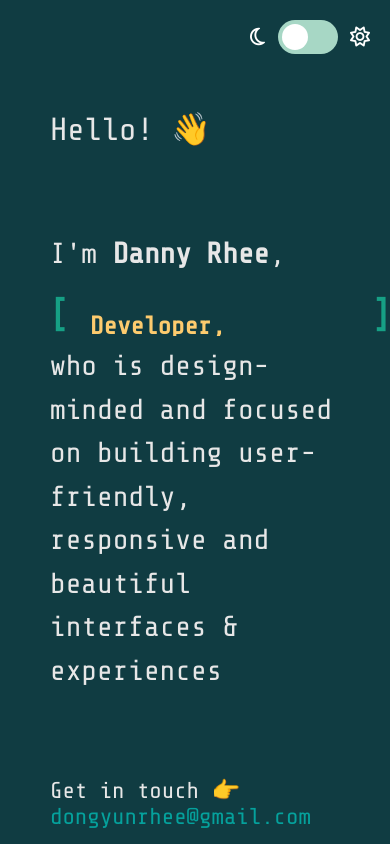
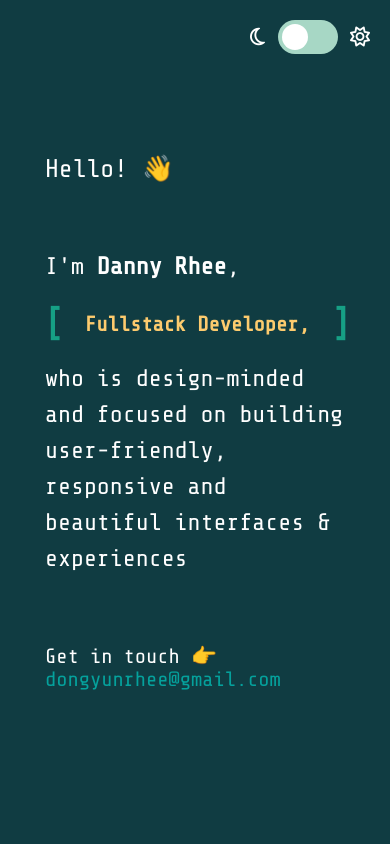
Before and after one commit to Gimorhee/portfolio-v2, a React (Create React App) app: page / in a window 390 px wide. Shown: the top 844 px of the page. Built offline with nearby package versions, Linux system fonts and the light colour scheme.

Commit message:
Edited Header responsiveness

```diff
--- a/src/css/header/header.css
+++ b/src/css/header/header.css
@@ -1,13 +1,23 @@
 .Header {
-  margin: 13vh 50px 50px 50px;
-  color: #e7e7e7;
-  height: 90vh;
+  color: #fff;
+  height: 100vh;
+  max-width: 1440px;
+  padding: 120px 95px;
+  display: -webkit-box;
+  display: -ms-flexbox;
+  display: flex;
+  -webkit-box-orient: vertical;
+  -webkit-box-direction: normal;
+      -ms-flex-direction: column;
+          flex-direction: column;
+  -ms-flex-pack: distribute;
+      justify-content: space-around;
 }
 
 .Header h1 {
   font-weight: 300;
-  font-size: 45px;
-  margin-bottom: 10vh;
+  font-size: 2.4rem;
+  margin: 30px 0;
 }
 
 .Header h1 span.wave {
@@ -86,20 +96,21 @@
 
 .Header h2 {
   font-weight: 300;
-  font-size: 40px;
+  font-size: 2.3rem;
   max-width: 900px;
-  margin-bottom: 10vh;
   line-height: 1.5;
+  margin: 30px 0;
 }
 
 .Header h2 h3 {
   font-weight: 300;
-  font-size: 40px;
+  font-size: 2.3rem;
   margin-top: 15px;
 }
 
 .Header p {
-  font-size: 30px;
+  font-size: 1.5rem;
+  margin: 30px 0;
 }
 
 .Header p a {
@@ -118,7 +129,7 @@
   overflow: hidden;
   margin-top: 20px;
   font-family: "Share Tech Mono", monospace;
-  font-size: 35px;
+  font-size: 2.2rem;
   line-height: 40px;
   color: #fdcb6e;
 }
@@ -267,76 +278,90 @@
 }
 
 @media only screen and (max-width: 1024px) {
+  .Header {
+    padding: 120px 75px;
+  }
   .Header h1 {
-    font-size: 40px;
+    font-size: 2rem;
   }
   .Header h2 {
-    font-size: 35px;
+    font-size: 1.8rem;
   }
   .Header h2 h3 {
-    font-size: 35px;
+    font-size: 1.8rem;
     margin-top: 25px;
   }
   .Header p {
-    font-size: 25px;
+    font-size: 1.35rem;
   }
   .Header .content {
-    font-size: 30px;
+    font-size: 1.8rem;
   }
 }
 
 @media only screen and (max-width: 768px) {
+  .Header {
+    padding: 120px 55px;
+  }
   .Header h1 {
-    font-size: 37px;
+    font-size: 1.9rem;
   }
   .Header h2 {
-    font-size: 32px;
+    font-size: 1.7rem;
   }
   .Header h2 h3 {
-    font-size: 32px;
+    font-size: 1.7rem;
     margin-top: 25px;
   }
   .Header p {
-    font-size: 25px;
+    font-size: 1.3rem;
   }
   .Header .content {
-    font-size: 30px;
+    font-size: 1.75rem;
   }
 }
 
-@media only screen and (max-width: 500px) {
+@media only screen and (max-width: 550px) {
+  .Header {
+    padding: 120px 45px;
+  }
   .Header h1 {
-    font-size: 32px;
+    font-size: 1.6rem;
   }
   .Header h2 {
-    font-size: 29px;
+    font-size: 1.5rem;
   }
   .Header h2 h3 {
-    font-size: 29px;
+    font-size: 1.5rem;
+    margin-top: 40px;
   }
   .Header p {
-    font-size: 23px;
+    font-size: 1.3rem;
   }
   .Header .content {
-    font-size: 25px;
+    font-size: 1.3rem;
   }
 }
 
 @media only screen and (max-width: 375px) {
+  .Header {
+    padding: 120px 35px;
+  }
   .Header h1 {
-    font-size: 25px;
+    font-size: 1.4rem;
   }
   .Header h2 {
-    font-size: 22px;
+    font-size: 1.3rem;
   }
   .Header h2 h3 {
-    font-size: 22px;
+    font-size: 1.3rem;
+    padding-top: 20px;
   }
   .Header p {
-    font-size: 20px;
+    font-size: 1.2rem;
   }
   .Header .content {
-    font-size: 21px;
+    font-size: 1.2rem;
   }
 }
 /*# sourceMappingURL=header.css.map */
--- a/src/css/header/header.scss
+++ b/src/css/header/header.scss
@@ -1,13 +1,17 @@
 // HEADER COMPONENT
 .Header {
-  margin: 13vh 50px 50px 50px;
-  color: #e7e7e7;
-  height: 90vh;
+  color: #fff;
+  height: 100vh;
+  max-width: 1440px;
+  padding: 120px 95px;
+  display: flex;
+  flex-direction: column;
+  justify-content: space-around;
 
   h1 {
     font-weight: 300;
-    font-size: 45px;
-    margin-bottom: 10vh;
+    font-size: 2.4rem;
+    margin: 30px 0;
 
     span.wave {
       animation-name: wave-animation;
@@ -44,20 +48,21 @@
 
   h2 {
     font-weight: 300;
-    font-size: 40px;
+    font-size: 2.3rem;
     max-width: 900px;
-    margin-bottom: 10vh;
     line-height: 1.5;
+    margin: 30px 0;
 
     h3 {
       font-weight: 300;
-      font-size: 40px;
+      font-size: 2.3rem;
       margin-top: 15px;
     }
   }
 
   p {
-    font-size: 30px;
+    font-size: 1.5rem;
+    margin: 30px 0;
 
     a {
       text-decoration: none;
@@ -76,7 +81,7 @@
     margin-top: 20px;
 
     font-family: "Share Tech Mono", monospace;
-    font-size: 35px;
+    font-size: 2.2rem;
     line-height: 40px;
     color: #fdcb6e;
 
@@ -295,98 +300,108 @@
 
 @media only screen and (max-width: 1024px) {
   .Header {
+    padding: 120px 75px;
+
     h1 {
-      font-size: 40px;
+      font-size: 2rem;
     }
 
     h2 {
-      font-size: 35px;
+      font-size: 1.8rem;
 
       h3 {
-        font-size: 35px;
+        font-size: 1.8rem;
         margin-top: 25px;
       }
     }
 
     p {
-      font-size: 25px;
+      font-size: 1.35rem;
     }
 
     .content {
-      font-size: 30px;
+      font-size: 1.8rem;
     }
   }
 }
 
 @media only screen and (max-width: 768px) {
   .Header {
+    padding: 120px 55px;
+
     h1 {
-      font-size: 37px;
+      font-size: 1.9rem;
     }
 
     h2 {
-      font-size: 32px;
+      font-size: 1.7rem;
 
       h3 {
-        font-size: 32px;
+        font-size: 1.7rem;
         margin-top: 25px;
       }
     }
 
     p {
-      font-size: 25px;
+      font-size: 1.3rem;
     }
 
     .content {
-      font-size: 30px;
+      font-size: 1.75rem;
     }
   }
 }
 
-@media only screen and (max-width: 500px) {
+@media only screen and (max-width: 550px) {
   .Header {
+    padding: 120px 45px;
+
     h1 {
-      font-size: 32px;
+      font-size: 1.6rem;
     }
 
     h2 {
-      font-size: 29px;
+      font-size: 1.5rem;
 
       h3 {
-        font-size: 29px;
+        font-size: 1.5rem;
+        margin-top: 40px;
       }
     }
 
     p {
-      font-size: 23px;
+      font-size: 1.3rem;
     }
 
     .content {
-      font-size: 25px;
+      font-size: 1.3rem;
     }
   }
 }
 
 @media only screen and (max-width: 375px) {
   .Header {
+    padding: 120px 35px;
+
     h1 {
-      font-size: 25px;
+      font-size: 1.4rem;
     }
 
     h2 {
-      font-size: 22px;
+      font-size: 1.3rem;
 
       h3 {
-        font-size: 22px;
+        font-size: 1.3rem;
+        padding-top: 20px;
       }
     }
 
     p {
-      font-size: 20px;
+      font-size: 1.2rem;
     }
 
     .content {
-      font-size: 21px;
+      font-size: 1.2rem;
     }
   }
 }
```
Also changed, not shown: 1 other file (tests, documents, lock files or other folders).
